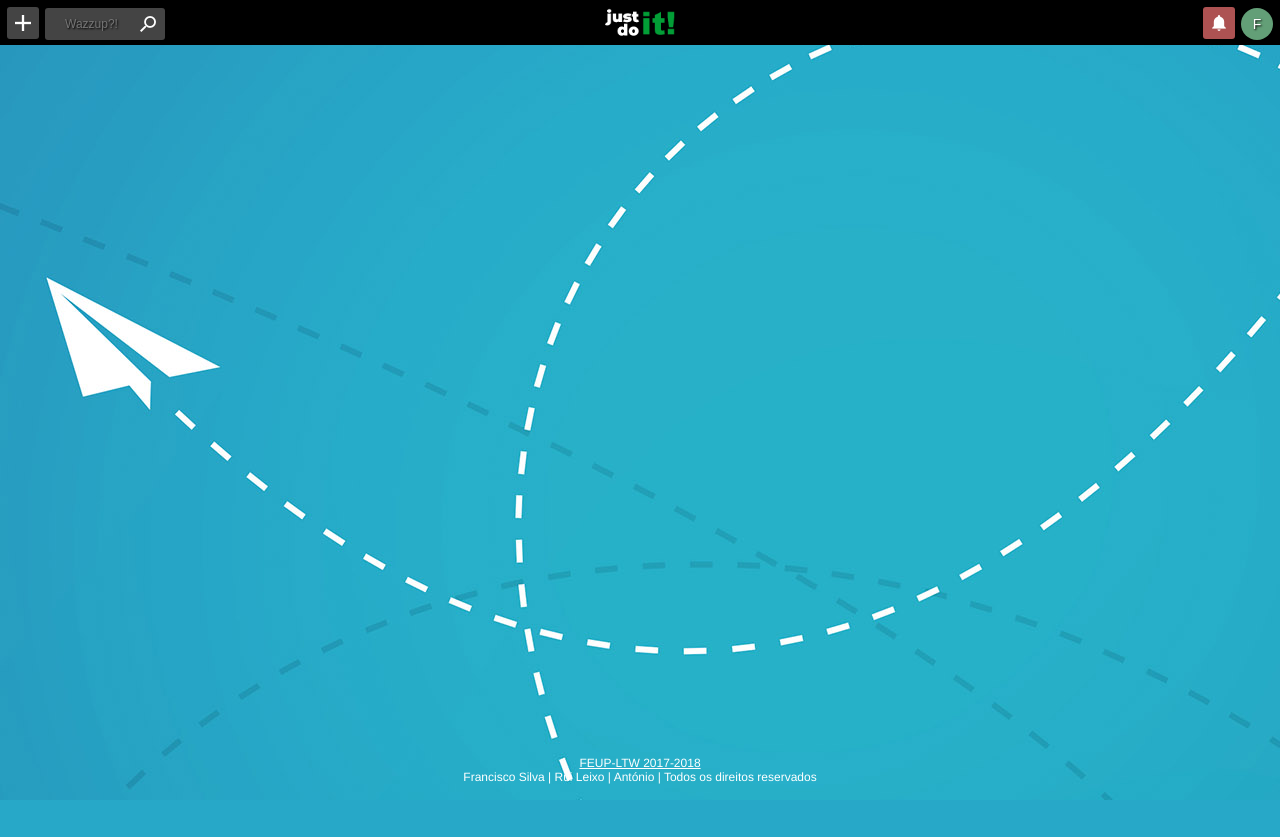
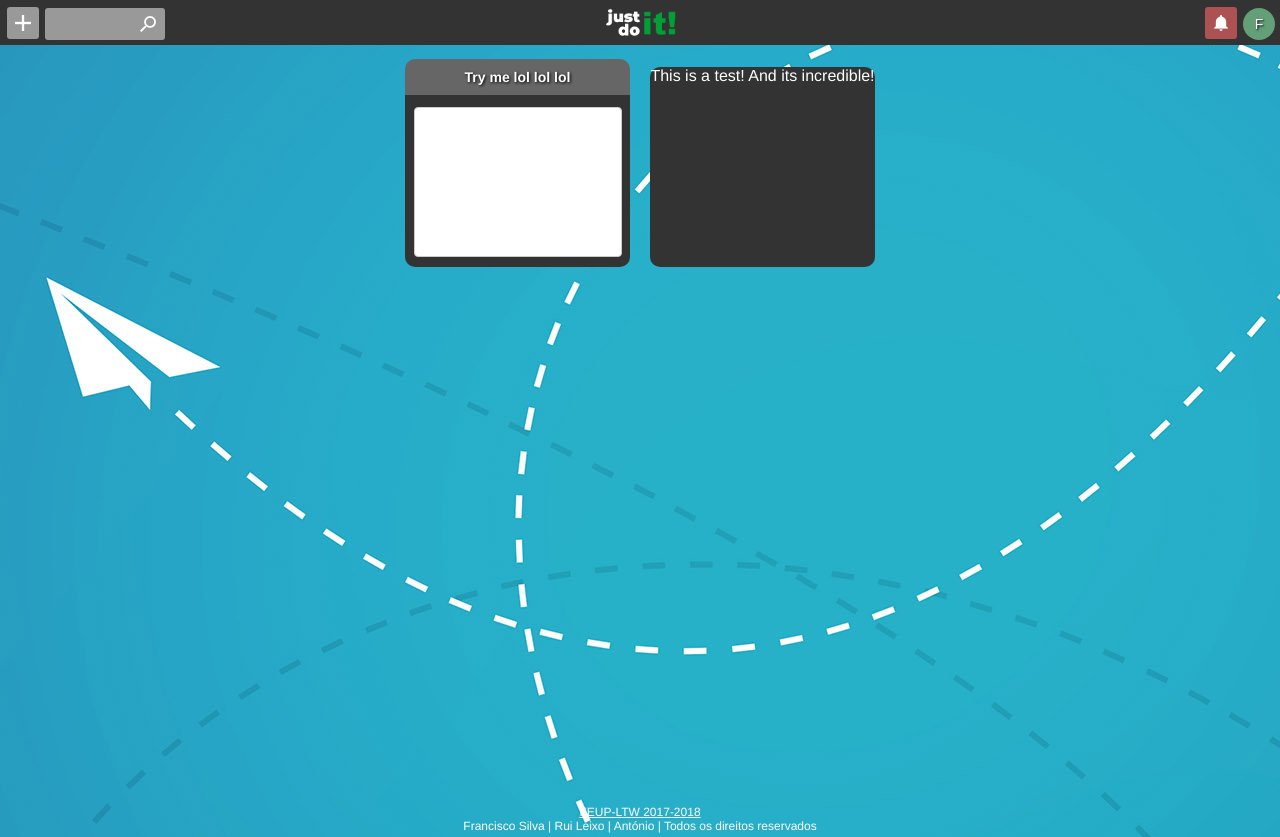
Before and after one commit to ampzord/FEUP-LTW, a PHP site: page /interface.php in a window 1280 px wide. Before the commit the page ends 800 px from the top, so only its background shows below. Run offline with PHP 8.4, Linux system fonts and the light colour scheme.

Commit message:
added last interface
added last interface

```diff
--- a/css/style.css
+++ b/css/style.css
@@ -1,15 +1,45 @@
 /*@import url('https://fonts.googleapis.com/css?family=Didact+Gothic|Josefin+Sans|Manuale');*/
 
 html{
+    margin-left: 0;
+    left: 0;
     min-width: 100%;
     height: calc(100% - 80px);
+}
+
+table{
+    margin-right: 4px;
+}
+
+#textNotes {
+    font-size: 14px;
+    width: 208px;
+    height: 150px;
+    margin: 0px 8px 8px 8px;
+    border: 1px solid #ccc;
 }
 
 .navBarForm{
     height:32px;
 }
 
+.defaultContainer{
+    margin-top: 57px;
+}
+
+.notesContainer{
+    justify-content: space-between;
+    align-self: flex-end;
+    width: 100%;
+    flex-wrap: wrap;
+    align-items: center;
+    justify-content: center;
+    display: flex;
+    flex: initial;
+}
+
 header{
+    left: 0;
     top: 0;
     height: 0;
     color: #FFF;
@@ -23,11 +53,40 @@ td{
 }
 
 .headerContent{
+    width: 100%;
     padding-left: 3px;
     padding-right: 3px;
 }
 
+.notes h2 {
+    padding: 10px 10px 10px 10px;
+    background:#666;
+    color:white;
+    font-size: 14px;
+    border-top-right-radius: 10px;
+    border-top-left-radius: 10px;
+    margin-top: -8px;
+    text-shadow: 1px 1px 3px #000;
+}
+
+.notes p {
+    color:#333;
+    padding:10px 10px 10px 10px;
+}
+
+.notes{
+    width: 225px;
+    height: 200px;
+    background-color: #333;
+    border-radius: 10px;
+    color: #FFF;
+    margin: 10px 10px 10px 10px;
+    border: 2px;
+    border-color: #666;
+}
+
 #searchButton, #searchButton:visited{
+    margin-bottom: 2px;
     margin: 0;
     -webkit-appearance: none;
     -moz-appearance: none;
@@ -35,14 +94,14 @@ td{
     width:120px;
     font-size: 12px;
     height: 32px;
-    background-color: #444;
+    background-color: #999;
     background-image: url('../img/search.png');
     background-repeat: no-repeat;
     background-position: right;
     padding-right:5px;
     border: none;
     border-radius: 3px;
-    text-shadow: 1px 1px 2px #000;
+    color: #FFF;
 }
 
 #addButton, #addButton:visited{
@@ -51,7 +110,7 @@ td{
     appearance: none;
     width:32px;
     height: 32px;
-    background-color: #444;
+    background-color: #999;
     background-image: url('../img/add.png');
     background-repeat: no-repeat;
     background-position: center;
@@ -63,9 +122,9 @@ td{
     -webkit-appearance: none !important;
     -moz-appearance: none !important;
     appearance: none !important;
-    width:32px !important;
+    width: 32px !important;
     height: 32px !important;
-    background-color: #333 !important;
+    background-color: #666 !important;
     background-image: url('../img/add.png') !important;
     background-repeat: no-repeat !important;
     background-position: center !important;
@@ -94,7 +153,7 @@ td{
     appearance: none !important;
     width:32px !important;
     height: 32px !important;
-    background-color: #803d3d !important;
+    background-color: #c83025 !important;
     background-image: url('../img/notification.png') !important;
     background-repeat: no-repeat !important;
     background-position: center !important;
@@ -124,7 +183,7 @@ td{
     appearance: none !important;
     width:32px !important;
     height: 32px !important;
-    background-color: #469861 !important;
+    background-color: #309200 !important;
     background-repeat: no-repeat !important;
     background-position: center !important;
     border: none !important;
@@ -135,16 +194,14 @@ td{
 }
 
 .interfaceHeader{
-    top:0;
-    left:0;
-    width: 100%;
     height: 45px;
-    background-color: #000;
+    background-color: #333;
     position: fixed;
     text-align: center;
 }
 
 body{
+    width: 100%;
     font-family: "Helvetica";
     background-image: url("../img/background.jpg");
     background-color: #FFF;
@@ -153,6 +210,7 @@ body{
     position:relative;
     min-height: 100%;
     left:0;
+    margin: 0;
 }
 
 a:link {
--- a/interface.php
+++ b/interface.php
@@ -17,7 +17,7 @@
             </td>
             <td>
               <form class="navBarform" method="get" action="search.php">
-                <input type="text" name="search" placeholder="Wazzup?!" id="searchButton"></input>
+                <input type="text" name="search" id="searchButton"></input>
               </form>
             </td>
             <td style="width:100%;">
@@ -35,10 +35,21 @@
       </div>
     </header>
 
-    <br><br><br><br><br><br><br><br>
 
-    <div class="content">
+    <div class="defaultContainer">
+      <div class="notesContainer">
+        <div class="notes">
+          <h2>Try me lol lol lol</h2>
 
+            <form>
+              <input type="text" name="note" id="textNotes">
+            </form>
+
+        </div>
+        <div class="notes">
+          This is a test! And its incredible!
+        </div>
+      </div>
     </div>
 
 
```
